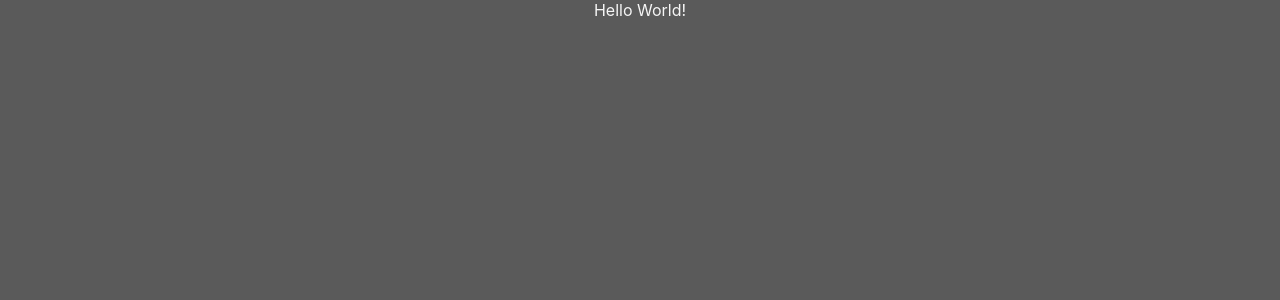
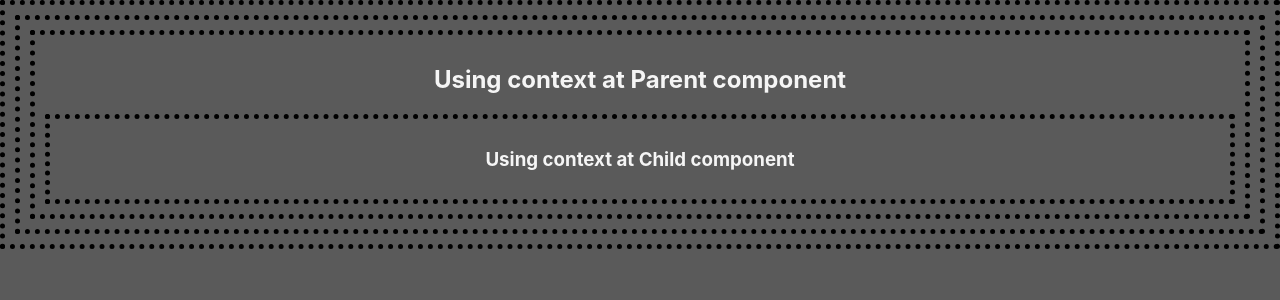
Before and after one commit to tgmrks/react-hooks, a React (Create React App) app: page / in a window 1280 px wide. Shown: the top 300 px of the page. Built offline with nearby package versions, Linux system fonts and the light colour scheme.

Commit message:
using context as a hook

```diff
--- a/src/App.js
+++ b/src/App.js
@@ -1,10 +1,19 @@
+import { AppProvider } from './AppContext';
 import './App.css';
+import Parent from './Parent';
 
 function App() {
+
   return (
-    <div className="App">
-      Hello World!
-    </div>
+
+    <AppProvider>
+
+      <div className="App">
+        <Parent />
+      </div>
+
+    </AppProvider>
+
   );
 }
 
--- /dev/null
+++ b/src/AppContext.js
@@ -0,0 +1,14 @@
+import { createContext, useState } from 'react';
+
+export const AppContext = createContext(null)
+
+export function AppProvider({ children }) {
+
+    const [value, setValue] = useState("Using context at")
+
+    return(
+        <AppContext.Provider value={{ value, setValue }}>
+            {children}
+        </AppContext.Provider>
+    )
+}
--- /dev/null
+++ b/src/Child.jsx
@@ -0,0 +1,14 @@
+import React from 'react';
+import { useValue } from './useValue'
+
+function Child() {
+
+    const { value } = useValue();
+
+    return (
+        <div>
+            <h3>{value} Child component</h3>
+        </div>
+    );
+}
+export default Child;
--- /dev/null
+++ b/src/Parent.jsx
@@ -0,0 +1,16 @@
+import React, { useContext } from 'react';
+import Child from './Child';
+import { useValue } from './useValue';
+
+function Parent() {
+
+    const { value } = useValue();
+
+    return (
+        <div>
+            <h2>{value} Parent component</h2>
+            <Child />
+        </div>
+    );
+}
+export default Parent;
--- a/src/index.css
+++ b/src/index.css
@@ -14,3 +14,9 @@ code {
   font-family: source-code-pro, Menlo, Monaco, Consolas, 'Courier New',
     monospace;
 }
+
+div {
+  border: 5px solid black;
+  border-style: dotted;
+  padding: 10px;
+}
--- /dev/null
+++ b/src/useValue.jsx
@@ -0,0 +1,6 @@
+import { useContext } from "react";
+import { AppContext } from "./AppContext";
+
+export function useValue() {
+    return useContext(AppContext);
+}
```
